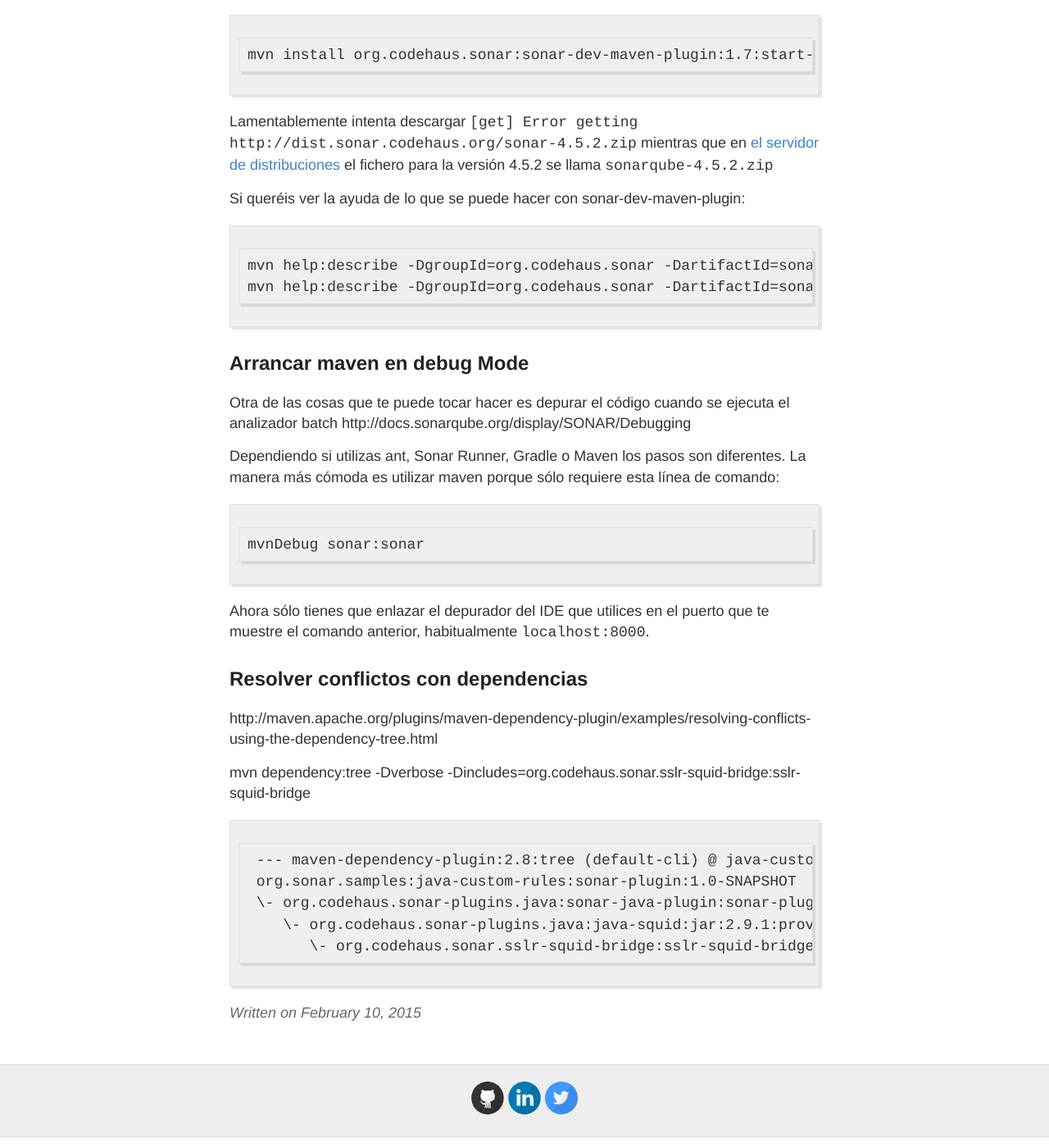
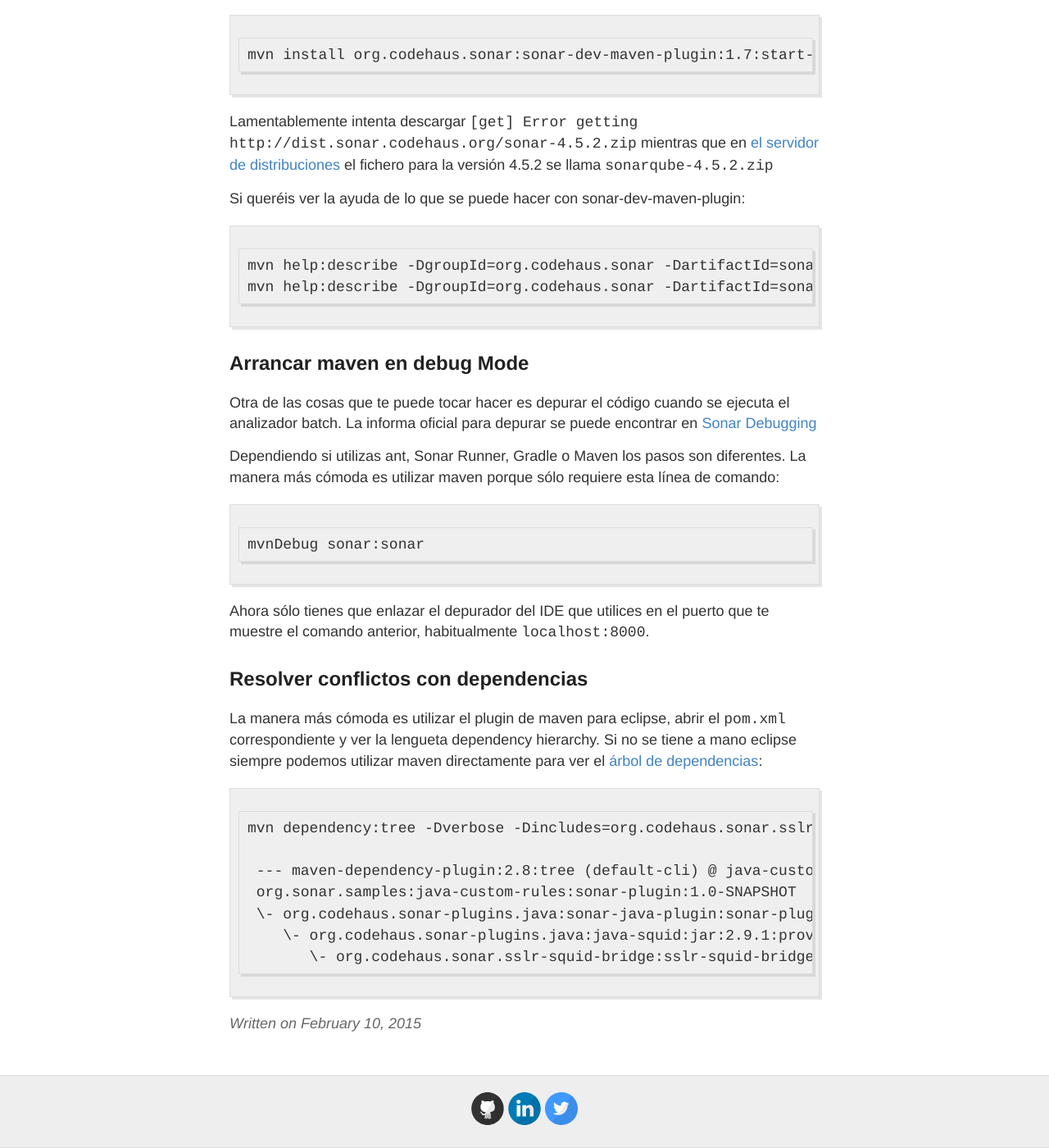
Before and after one commit to alpoza/alpoza.github.io, a Jekyll site: the page built from _posts/2015-2-10-Sopa-de-sonar.md, in a window 1280 px wide and 1400 px high, scrolled down 1439 px. Shown: the whole window at 82% size. Built offline with Jekyll 4.4.1, drawn with Linux system fonts in a browser that asks for light colours; Markdown is read by kramdown in place of the engine named in the settings; comment, search, counter and statistics services are not loaded.

Commit message:
Update 2015-2-10-Sopa-de-sonar.md

```diff
--- a/_posts/2015-2-10-Sopa-de-sonar.md
+++ b/_posts/2015-2-10-Sopa-de-sonar.md
@@ -53,8 +53,7 @@
 
 ## Arrancar maven en debug Mode
 
-Otra de las cosas que te puede tocar hacer es depurar el código cuando se ejecuta el analizador batch
-http://docs.sonarqube.org/display/SONAR/Debugging
+Otra de las cosas que te puede tocar hacer es depurar el código cuando se ejecuta el analizador batch. La informa oficial para depurar se puede encontrar en [Sonar Debugging](http://docs.sonarqube.org/display/SONAR/Debugging)
 
 Dependiendo si utilizas ant, Sonar Runner, Gradle o Maven los pasos son diferentes. La manera más cómoda es utilizar maven porque sólo requiere esta línea de comando:
 
@@ -63,10 +62,9 @@
 Ahora sólo tienes que enlazar el depurador del IDE que utilices en el puerto que te muestre el comando anterior, habitualmente `localhost:8000`.
 
 ## Resolver conflictos con dependencias
+La manera más cómoda es utilizar el plugin de maven para eclipse, abrir el `pom.xml` correspondiente y ver la lengueta dependency hierarchy. Si no se tiene a mano eclipse siempre podemos utilizar maven directamente para ver el [árbol de dependencias](http://maven.apache.org/plugins/maven-dependency-plugin/examples/resolving-conflicts-using-the-dependency-tree.html):
 
-http://maven.apache.org/plugins/maven-dependency-plugin/examples/resolving-conflicts-using-the-dependency-tree.html
-
-mvn dependency:tree -Dverbose -Dincludes=org.codehaus.sonar.sslr-squid-bridge:sslr-squid-bridge
+    mvn dependency:tree -Dverbose -Dincludes=org.codehaus.sonar.sslr-squid-bridge:sslr-squid-bridge
 
      --- maven-dependency-plugin:2.8:tree (default-cli) @ java-custom-rules ---
      org.sonar.samples:java-custom-rules:sonar-plugin:1.0-SNAPSHOT
```
